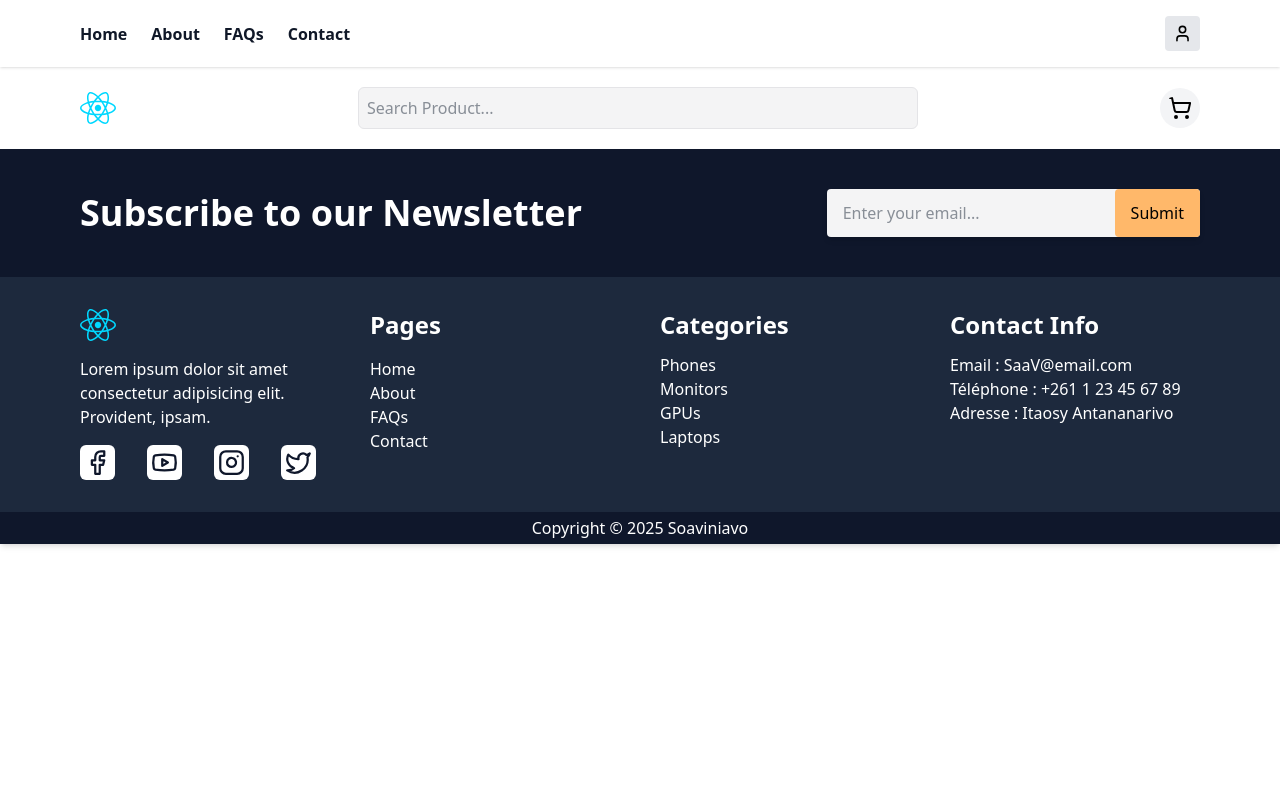
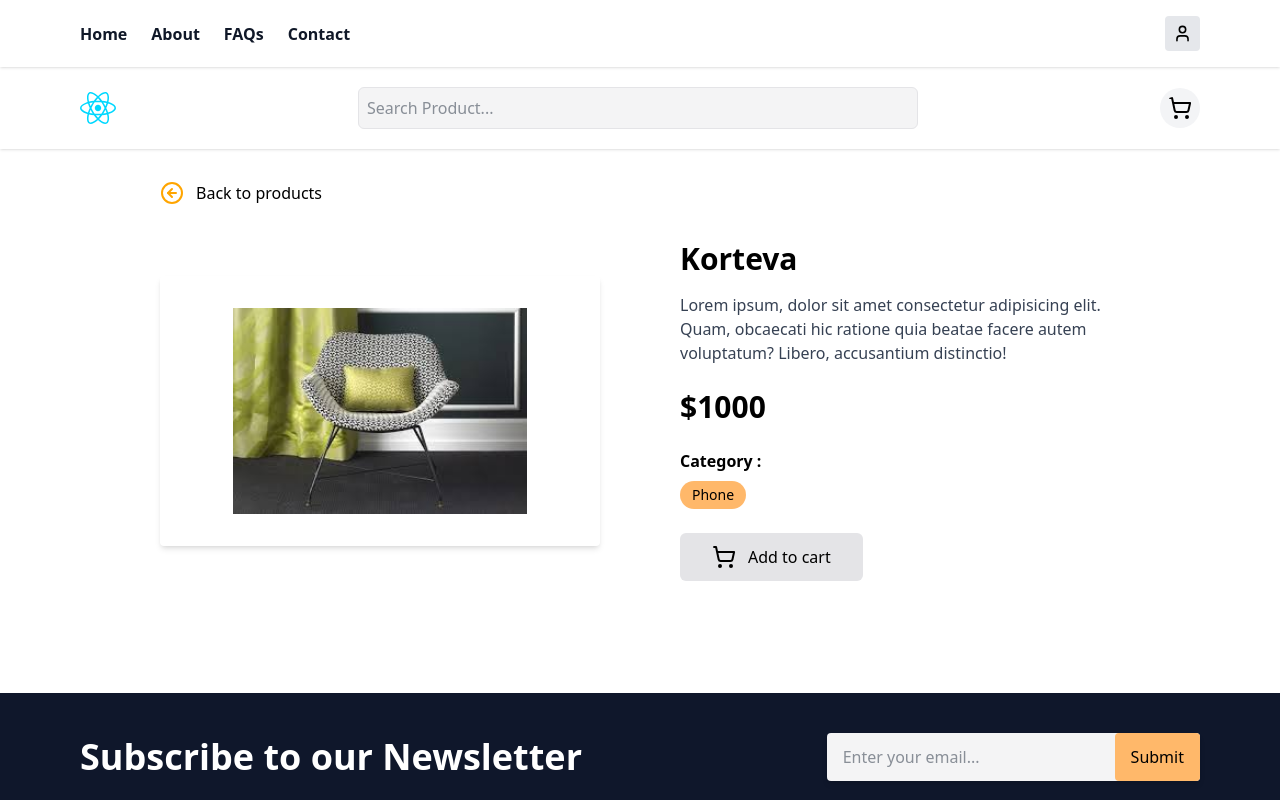
Before and after one commit to Soaviniavo/e-commerce-montre, a React (Vite) app: page /product/1 in a window 1280 px wide. Shown: the top 800 px of the page. Built offline with nearby package versions, Linux system fonts and the light colour scheme.

Commit message:
product details created

```diff
--- a/src/App.jsx
+++ b/src/App.jsx
@@ -14,7 +14,7 @@ function App() {
         <Navbar />
         <Routes>
           <Route path="/" element={<Home />} />
-          <Route path="/product" element={<ProductDetails />} />
+          <Route path="/product/:id" element={<ProductDetails />} />
           <Route path="/cart" element={<CartPage />} />
         </Routes>
         <Footer />
--- a/src/Products.js
+++ b/src/Products.js
@@ -5,13 +5,13 @@ const Products = [
         price : 1000,
         category : "Phone",
         description : "Lorem ipsum, dolor sit amet consectetur adipisicing elit. Quam, obcaecati hic ratione quia beatae facere autem voluptatum? Libero, accusantium distinctio!",
-        image : "/src/assets/Mo4.PNG"
+        image : "/src/assets/seza.jpg"
     },
     {
         id: 2 ,
         title: "Rollex",
         price : 1000,
-        category : "Phone",
+        category : "Montre",
         description : "Lorem ipsum, dolor sit amet consectetur adipisicing elit. Quam, obcaecati hic ratione quia beatae facere autem voluptatum? Libero, accusantium distinctio!",
         image : "/src/assets/Mo1.PNG"
     },
--- a/src/components/Navbar.jsx
+++ b/src/components/Navbar.jsx
@@ -64,7 +64,7 @@ function Navbar() {
               placeholder="Search Product..."
               className=" bg-zinc-100 text-gray-800 text-md rounded-md border border-zinc-200  focus:outline-none py-2 px-2 md:w-full "
               value={searchTerm}
-              onChange={e => dispatch(setSearchTerm(e.target.value))}
+              onChange={(e) => dispatch(setSearchTerm(e.target.value))}
             />
           </form>
           <Link>
--- a/src/components/ProductCard.jsx
+++ b/src/components/ProductCard.jsx
@@ -3,16 +3,20 @@ import { Link } from "react-router-dom";
 
 function ProductCard({ product }) {
   return (
-    <Link >
+    <Link to={`/product/${product.id}`}>
       <div className="w-72 shadow-lg cursor-pointer">
-        <img src={product.image} className="w-full rounded-lg" alt="Product-Image" />
+        <div className="flex justify-center h-52 py-4">
+          <img src={product.image} className=" rounded-lg" alt={product.title} />
+        </div>
         <div className="bg-gray-50 p-4">
-            <h2 className="text-lg font-semibold my-1">{product.title}</h2>
-            <p className="text-sm text-zinc-500 border-b-1 border-orange-500 pb-4">{product.description.substring(0,70)+ "..."}</p>
-            <div className="flex justify-between mt-4 items-center">
-                <p className="text-xl font-semibold">${product.price}</p>
-                <p>View Details</p>
-            </div>
+          <h2 className="text-lg font-semibold my-1">{product.title}</h2>
+          <p className="text-sm text-zinc-500 border-b-1 border-orange-500 pb-4">
+            {product.description.substring(0, 70) + "..."}
+          </p>
+          <div className="flex justify-between mt-4 items-center">
+            <p className="text-xl font-semibold">${product.price}</p>
+            <p>View Details</p>
+          </div>
         </div>
       </div>
     </Link>
--- a/src/components/ProductGrid.jsx
+++ b/src/components/ProductGrid.jsx
@@ -7,14 +7,11 @@ function ProductGrid() {
     return (
         <div className='grid grid-col-1 md:grid-cols-2 lg:grid-cols-3 xl:grid-cols-4 my-10 gap-7'>
             {
-                Products.map((product) => {
+               Products.length > 0 ? Products.map((product) => {
                     return (
                        <ProductCard key={product.id} product={product}/>
                     )
-                })
-            }
-            {
-                Products.length == 0 && <p className='text-center font-semibold'>No product found !</p>
+                }) : <p className='text-center font-semibold'>No product found !</p>
             }
         </div>
     );
--- /dev/null
+++ b/src/features/cart/cartSlice.js
@@ -0,0 +1,23 @@
+import { createSlice } from "@reduxjs/toolkit"
+
+const initialeState = {
+    items:[]
+}
+
+const cartSlice = createSlice({
+    name:"cart",
+    initialeState,
+    reducers: {
+        addToCart:(state,action) => {
+            const existingItem = state.items.find((item) => item.id === action.payload.id);
+             if(existingItem){
+                existingItem.quantity++ ;
+             }else{
+                state.items.push({...action.payload,quantity:1});
+             }
+        }
+    }
+})
+
+export const {addToCart} = createSlice.actions ;
+export default cartSlice.reducer;
--- a/src/features/products/ProductSlice.js
+++ b/src/features/products/ProductSlice.js
@@ -5,12 +5,15 @@ const initialState = {
   items: Products,
   filteredItems: Products,
   searchTerm: "",
+  selectedCategory: "All",
 };
 
 const filterProducts = (state) => {
   return state.items.filter((product) => {
-    const matchSearch =product.title.toLowerCase().includes(state.searchTerm.toLowerCase())
-    return matchSearch;
+    const matchSearch = product.title.toLowerCase().includes(state.searchTerm.toLowerCase());
+    const matchCategory =
+      state.selectedCategory === "All" || product.category === state.selectedCategory;
+    return matchSearch && matchCategory;
   });
 };
 
@@ -22,8 +25,12 @@ const productSlice = createSlice({
       state.searchTerm = action.payload;
       state.filteredItems = filterProducts(state);
     },
+    setSelectedCategory: (state, action) => {
+      state.selectedCategory = action.payload;
+      state.filteredItems = filterProducts(state);
+    },
   },
 });
 
-export const {setSearchTerm} = productSlice.actions ;
-export default productSlice.reducer ;
+export const { setSearchTerm, setSelectedCategory } = productSlice.actions;
+export default productSlice.reducer;
--- a/src/pages/Home.jsx
+++ b/src/pages/Home.jsx
@@ -1,8 +1,11 @@
 import React from "react";
 import ProductGrid from "../components/ProductGrid";
-const categories = ["All", "Phone", "Graphic cards", "laptop", "Monitor"];
+import { useDispatch } from "react-redux";
+import { setSelectedCategory } from "../features/products/ProductSlice";
+const categories = ["All", "Phone", "Montre", "laptop", "Monitor"];
 
 function Home() {
+  const dispatch = useDispatch();
 
   return (
     <>
@@ -14,6 +17,7 @@ function Home() {
               <button
                 key={categorie}
                 className="bg-gray-300 py-2 px-4 rounded-md text-black hover:bg-zinc-400 active:scale-105 transition-all ease-in"
+                onClick={ () =>dispatch(setSelectedCategory(categorie))}
               >
                 {categorie}
               </button>
--- a/src/pages/ProductDetails.jsx
+++ b/src/pages/ProductDetails.jsx
@@ -1,9 +1,50 @@
+import { ArrowBigLeft, ArrowLeftCircle, ShoppingCart } from "lucide-react";
 import React from "react";
+import { useSelector } from "react-redux";
+import { Link, useParams } from "react-router-dom";
 
 function ProductDetails() {
+  const { id } = useParams();
+  console.log(id);
+  const product = useSelector((state) => state.product.items.find((p) => p.id === parseInt(id)));
+
+  if (!product) {
+    return (
+      <div className="container mx-auto px-4 py-8 my-50">
+        <div className="text-center">
+          <h2 className="text-2xl font-bold mb-4">Product Not Found</h2>
+          <Link to="/" className="text-blue-500 hover:text-blue-800">
+            Return to home
+          </Link>
+        </div>
+      </div>
+    );
+  }
+
   return (
-    <div>
-      <h1>ProductDetails</h1>
+    <div className="container mx-auto  py-8 px-4 md:px-40 ">
+        <Link to="/" className="mb-9 flex gap-3  w-[200px] ">
+          <ArrowLeftCircle color="orange"/> Back to products
+        </Link>
+        <div className="grid grid-cols-1 md:grid-cols-2  items-center md:mb-20 gap-8 md:gap-20">
+          <div className="shadow-md rounded flex items-center justify-center">
+            <img src={product.image} className=" rounded-lg w-full md:w-2/3 md:py-8 " alt={product.title} />
+          </div>
+          <div>
+            <h1 className="text-3xl font-bold mb-4">{product.title}</h1>
+            <p className="text-gray-700 mb-6">{product.description}</p>
+            <div className="mb-6">
+              <span className="text-3xl font-bold">${product.price}</span>
+            </div>
+            <div className="mb-6">
+              <h3 className="font-semibold mb-2">Category :</h3>
+              <span className="inline-block bg-orange-300 rounded-full px-3 py-1 text-sm">{product.category}</span>
+            </div>
+            <button className="bg-zinc-200 w-full md:w-auto px-8 py-3 rounded-md flex items-center justify-center gap-3 hover:bg-zinc-300 ">
+              <ShoppingCart /> Add to cart
+            </button>
+          </div>
+        </div>
     </div>
   );
 }
```
Also changed, not shown: src/components/Footer.jsx (+16 -4 lines), src/assets/seza.jpg (added).
